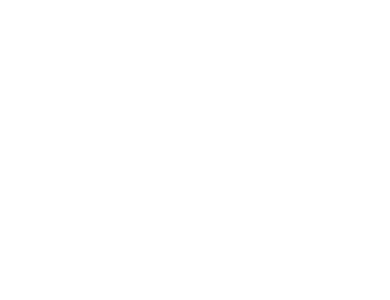
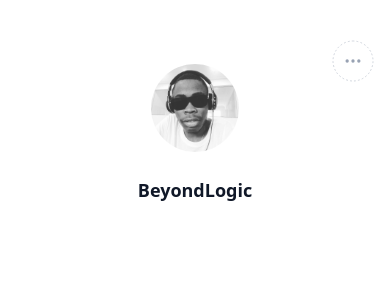
Before and after one commit to Beyond-Logic/HNG9-Task-2, a React (Create React App) app: page / in a window 390 px wide. Shown: the top 300 px of the page. Built offline with nearby package versions, Linux system fonts and the light colour scheme.

Commit message:
Layout Updates, ProfileCard, Home, App Updates, added some assets

```diff
--- a/src/App.js
+++ b/src/App.js
@@ -1,7 +1,10 @@
 /** @format */
 
+import React from "react";
+import Home from "./pages/Home";
+
 function App() {
-  return <div className=""></div>;
+  return <Home />;
 }
 
 export default App;
--- /dev/null
+++ b/src/assets/MenuIcon.js
@@ -0,0 +1,58 @@
+/** @format */
+
+import React from "react";
+
+type menuIconProps = {
+  strokeDottedArray?: string;
+  className?: string;
+  id?: string;
+};
+const MenuIcon = ({ strokeDottedArray, className, id }: menuIconProps) => {
+  return (
+    <svg
+      width="42"
+      height="42"
+      viewBox="0 0 42 42"
+      fill="none"
+      xmlns="http://www.w3.org/2000/svg"
+      className={className}
+      id={id}
+    >
+      <rect x="1" y="1" width="40" height="40" rx="20" fill="white" />
+      <path
+        d="M21 21.8333C21.4602 21.8333 21.8333 21.4602 21.8333 21C21.8333 20.5398 21.4602 20.1667 21 20.1667C20.5397 20.1667 20.1666 20.5398 20.1666 21C20.1666 21.4602 20.5397 21.8333 21 21.8333Z"
+        stroke="#98A2B3"
+        strokeWidth="1.66667"
+        strokeLinecap="round"
+        strokeLinejoin="round"
+      />
+      <path
+        d="M26.8333 21.8333C27.2935 21.8333 27.6666 21.4602 27.6666 21C27.6666 20.5398 27.2935 20.1667 26.8333 20.1667C26.3731 20.1667 26 20.5398 26 21C26 21.4602 26.3731 21.8333 26.8333 21.8333Z"
+        stroke="#98A2B3"
+        strokeWidth="1.66667"
+        strokeLinecap="round"
+        strokeLinejoin="round"
+      />
+      <path
+        d="M15.1666 21.8333C15.6269 21.8333 16 21.4602 16 21C16 20.5398 15.6269 20.1667 15.1666 20.1667C14.7064 20.1667 14.3333 20.5398 14.3333 21C14.3333 21.4602 14.7064 21.8333 15.1666 21.8333Z"
+        stroke="#98A2B3"
+        strokeWidth="1.66667"
+        strokeLinecap="round"
+        strokeLinejoin="round"
+      />
+      <rect
+        x="1"
+        y="1"
+        width="40"
+        height="40"
+        rx="20"
+        stroke="#D0D5DD"
+        strokeLinecap="round"
+        strokeLinejoin="round"
+        strokeDasharray={strokeDottedArray}
+      />
+    </svg>
+  );
+};
+
+export default MenuIcon;
--- /dev/null
+++ b/src/assets/ShareIcon.js
@@ -0,0 +1,44 @@
+/** @format */
+
+import React from "react";
+type shareIconProps = {
+  strokeDottedArray?: string;
+  className?: string;
+  id?: string;
+};
+
+const ShareIcon = ({ strokeDottedArray, className, id }: shareIconProps) => {
+  return (
+    <svg
+      width="42"
+      height="42"
+      viewBox="0 0 42 42"
+      fill="none"
+      xmlns="http://www.w3.org/2000/svg"
+      className={className}
+      id={id}
+    >
+      <rect x="1" y="1" width="40" height="40" rx="20" fill="white" />
+      <path
+        d="M28.3261 21.5062C28.5296 21.3318 28.6313 21.2446 28.6686 21.1409C28.7013 21.0498 28.7013 20.9502 28.6686 20.8591C28.6313 20.7554 28.5296 20.6682 28.3261 20.4938L21.2672 14.4433C20.917 14.1431 20.7419 13.9931 20.5937 13.9894C20.4648 13.9862 20.3418 14.0428 20.2603 14.1427C20.1667 14.2576 20.1667 14.4883 20.1667 14.9495V18.5289C18.3878 18.8401 16.7597 19.7415 15.5498 21.0949C14.2307 22.5704 13.501 24.48 13.5 26.4591V26.9691C14.3745 25.9157 15.4663 25.0638 16.7006 24.4716C17.7889 23.9495 18.9653 23.6403 20.1667 23.5588V27.0505C20.1667 27.5117 20.1667 27.7424 20.2603 27.8573C20.3418 27.9572 20.4648 28.0138 20.5937 28.0106C20.7419 28.0069 20.917 27.8569 21.2672 27.5567L28.3261 21.5062Z"
+        stroke="#98A2B3"
+        strokeWidth="1.66667"
+        strokeLinecap="round"
+        strokeLinejoin="round"
+      />
+      <rect
+        x="1"
+        y="1"
+        width="40"
+        height="40"
+        rx="20"
+        stroke="#D0D5DD"
+        strokeLinecap="round"
+        strokeLinejoin="round"
+        strokeDasharray={strokeDottedArray}
+      />
+    </svg>
+  );
+};
+
+export default ShareIcon;
--- a/src/components/ProfileCard.js
+++ b/src/components/ProfileCard.js
@@ -1,9 +1,77 @@
 /** @format */
 
-import React from "react";
+import React, { useState } from "react";
+import ProfilePhoto from "../assets/EdemaEroPicture.jpg";
+import MenuIcon from "../assets/MenuIcon";
+import ShareIcon from "../assets/ShareIcon";
+import CameraIcon from "../assets/CameraIcon.svg";
+import ReactTooltip from "react-tooltip";
 
 const ProfileCard = () => {
-  return <div>ProfileCard</div>;
+  const [isShown, setIsShown] = useState(false);
+  const [showCamera, setShowCamera] = useState(false);
+
+  return (
+    <div className="relative lg:w-[65%] md:w-[70%] m-auto">
+      <ReactTooltip id="shareProfileTip" place="left" effect="solid">
+        Share Profile
+      </ReactTooltip>
+
+      <div className="flex flex-col justify-center items-center">
+        <div className="relative">
+          <img
+            src={ProfilePhoto}
+            id="profile__img"
+            alt="profile__img"
+            className="w-[88px] h-[88px] rounded-full"
+          />
+          {showCamera && (
+            <div className="absolute right-8 bottom-3 z-20 w-[24px] h-[24px] pointer-events-none">
+              <img src={CameraIcon} alt="camera-icon" className="" />
+            </div>
+          )}
+          <div
+            className="absolute hover:bg-[#344054BF] z-10 w-[88px] h-[88px] rounded-full top-0 bottom-0 hover:opacity-[0.75] cursor-pointer"
+            onMouseEnter={() => setShowCamera(true)}
+            onMouseLeave={() => setShowCamera(false)}
+          ></div>
+        </div>
+        <div className="flex flex-col justify-center items-center">
+          <h5
+            id="twitter"
+            className="mt-[24px] font-bold md:text-[20px] text-[18px] md:leading-[30px] leading-[28px] text-[#101828] text-center"
+          >
+            BeyondLogic
+          </h5>
+          <h5 id="slack" className="hidden">
+            BeyondLogic
+          </h5>
+        </div>
+      </div>
+      <div className="absolute right-0 top-0">
+        <div
+          onMouseEnter={() => setIsShown(true)}
+          onMouseLeave={() => setIsShown(false)}
+        >
+          <ShareIcon
+            className="-mt-6 hidden md:flex cursor-pointer"
+            id="share__icon"
+            strokeDottedArray={isShown ? "0" : "1 3"}
+          />
+        </div>
+        <div
+          onMouseEnter={() => setIsShown(true)}
+          onMouseLeave={() => setIsShown(false)}
+        >
+          <MenuIcon
+            id="menu__icon"
+            className="-mt-6 flex md:hidden cursor-pointer"
+            strokeDottedArray={isShown ? "0" : "1 3"}
+          />
+        </div>
+      </div>
+    </div>
+  );
 };
 
 export default ProfileCard;
--- a/src/pages/Home.js
+++ b/src/pages/Home.js
@@ -1,8 +1,15 @@
 import React from 'react'
+import NavBar from '../components/NavBar'
 
 const Home = () => {
   return (
-    <div>Home</div>
+    <div>
+    <div className="md:px-[114px] px-[16px]">
+      <NavBar />
+      {/* <MainSection />
+      <Footer /> */}
+    </div>
+  </div>
   )
 }
 
```
Also changed, not shown: src/assets/CameraIcon.svg (added), src/assets/EdemaEroPicture.jpg (added).
